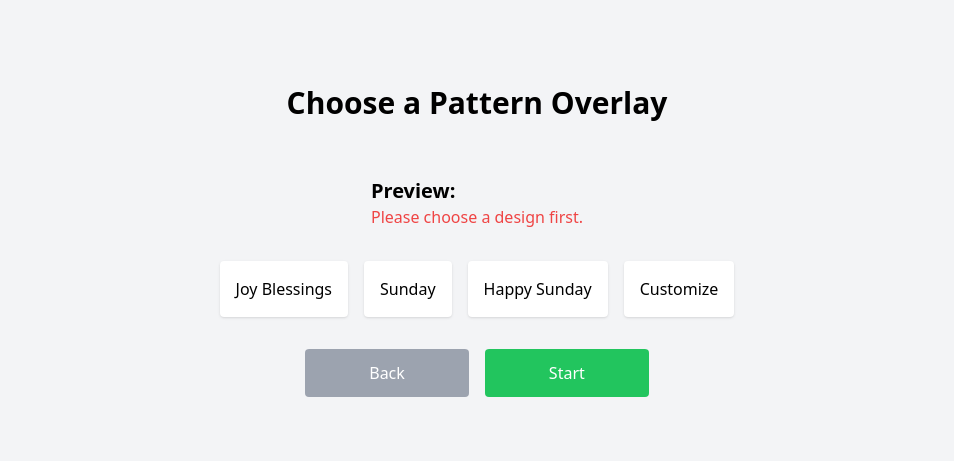
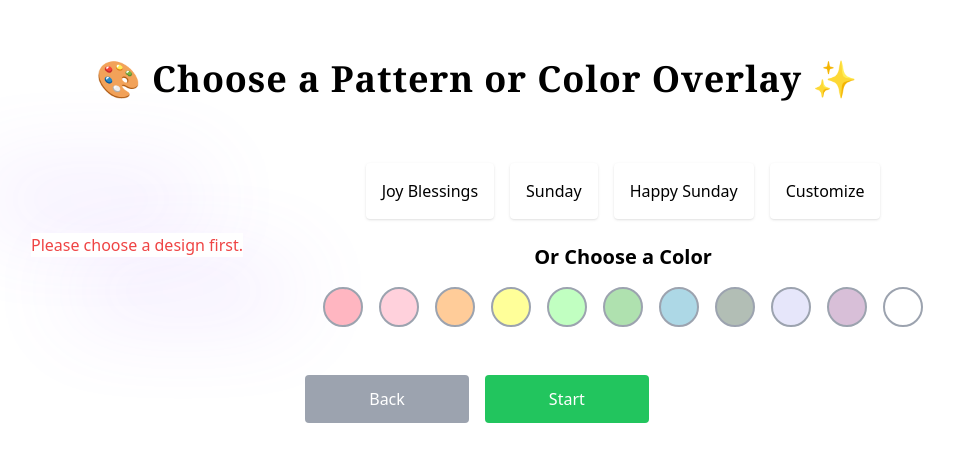
Before and after one commit to widiasamosir/Photo-Booth, a React (Vite) app: page /choose-pattern in a window 1280 px wide. Shown: the part 159-620 px from the top of the page, without its empty margins (163-1117 px from the left). Built offline with nearby package versions, Linux system fonts and the light colour scheme.

Commit message:
update the layouting and add color

```diff
--- a/src/App.jsx
+++ b/src/App.jsx
@@ -9,7 +9,7 @@ function App() {
     const [design, setDesign] = useState("");
     const [pattern, setPattern] = useState("");
     const [capturedImage, setCapturedImage] = useState(null);
-
+    const [color, setColor] = useState(null);
     return (
         <Router>
             <Routes>
@@ -21,13 +21,15 @@ function App() {
                     path="/choose-pattern"
                     element={
                         <ChoosePattern
+                            color={color}
+                            setColor={setColor}
                             setPattern={setPattern}
                             design={design} // Pass the selected design as a prop
                             pattern={pattern}
                         />
                     }
                 />
-                <Route path="/take-picture" element={<TakePicture design={design} pattern={pattern} setCapturedImage={setCapturedImage} />} />
+                <Route path="/take-picture" element={<TakePicture color={color} design={design} pattern={pattern} setCapturedImage={setCapturedImage} />} />
                 <Route
                     path="/download"
                     element={
--- a/src/components/ChoosePattern.jsx
+++ b/src/components/ChoosePattern.jsx
@@ -1,46 +1,37 @@
 import { useNavigate } from "react-router-dom";
 import { useState } from "react";
-import {FaArrowRight} from "react-icons/fa";
+import { FaArrowRight } from "react-icons/fa";
 
-function ChoosePattern({ setPattern, design, pattern }) {
+function ChoosePattern({ setPattern, setColor, design, pattern, color }) {
     const navigate = useNavigate();
-    const [customText, setCustomText] = useState(""); // State for storing custom text
-    const [isCustomizing, setIsCustomizing] = useState(false); // State to track if customizing is active
+    const [customText, setCustomText] = useState("");
+    const [isCustomizing, setIsCustomizing] = useState(false);
 
-    // Patterns with their corresponding image files
     const patterns = [
         { name: "Joy Blessings", img: "pattern-1.png" },
         { name: "Sunday", img: "pattern-2.png" },
         { name: "Happy Sunday", img: "pattern-3.png" }
     ];
 
-    // Render the photo strip preview based on the chosen design (vertical)
+    const colors = ["#FFB6C1", "#FFD1DC", "#FFCC99", "#FFFF99", "#C1FFC1", "#AFE1AF", "#ADD8E6", "#B2BEB5", "#E6E6FA", "#D8BFD8",  "#FFFFFF"];
     const renderStripPreview = (d) => {
         if (!d || d.indexOf('x') === -1) {
             return <div className="text-red-500">Invalid design format</div>;
         }
 
         const panels = Number(d.split('x')[0]);
-
         return (
-            <div className="flex flex-col justify-center items-center space-y-1 p-2 border-2 border-gray-300 rounded-lg shadow-lg bg-gray-50">
+            <div className={`flex flex-col justify-center items-center space-y-1 p-2 shadow-lg `}  style={{ backgroundColor: color || "white" }}>
                 {Array.from({ length: panels }).map((_, index) => (
                     <div
                         key={index}
-                        className="w-28 h-20 bg-white border-2 border-black rounded-lg transform hover:scale-110 transition duration-300 ease-in-out"
-                    >
-                        {/* Content for each panel can go here */}
-                    </div>
+                        className={`w-28 h-20 border-2 border-black rounded-lg transform hover:scale-110 transition duration-300 ease-in-out bg-white`}
+                    />
                 ))}
 
-                {/* Render pattern or custom text at the bottom */}
-                {pattern.img ? (
+                {pattern?.img ? (
                     <div className="mt-2">
-                        <img
-                            src={`/patterns/${pattern.img}`}
-                            alt={pattern.name}
-                            className="w-20 h-20 object-contain"
-                        />
+                        <img src={`/patterns/${pattern.img}`} alt={pattern.name} className="w-20 h-20 object-contain" />
                     </div>
                 ) : isCustomizing && customText ? (
                     <div className="mt-2 max-w-20 text-center text-lg font-semibold text-gray-700">
@@ -50,36 +41,51 @@ function ChoosePattern({ setPattern, design, pattern }) {
             </div>
         );
     };
+    const hexToRgba = (hex, opacity = 0.3) => {
+        // Remove '#' if present
+        hex = hex.replace('#', '');
+        const r = parseInt(hex.substring(0, 2), 16);
+        const g = parseInt(hex.substring(2, 4), 16);
+        const b = parseInt(hex.substring(4, 6), 16);
+        return `rgba(${r}, ${g}, ${b}, ${opacity})`;
+    };
 
+    const shadowColor = color ? hexToRgba(color, 0.3) : 'rgba(162, 102, 255, 0.3)';
     const handleCustomize = () => {
-        setIsCustomizing(true); // Activate custom text mode
+        setIsCustomizing(true);
         setPattern("");
     };
 
     return (
-        <div className="min-h-screen flex flex-col items-center justify-center bg-gray-100 space-y-8">
-            <h1 className="text-3xl font-bold mb-6">Choose a Pattern Overlay</h1>
-
-            {/* Show the preview of the selected strip design */}
-            <div className="mb-6">
-                <h2 className="text-xl font-semibold">Preview: {design}</h2>
-                {design ? renderStripPreview(design) : <div className="text-red-500">Please choose a design first.</div>}
+        <div
+            className="min-h-screen flex flex-col items-center justify-center bg-white space-y-6 mb-5">
+            <h1 className="text-4xl font-extrabold text-center text-black font-serif tracking-wide mb-10">
+                🎨 Choose a Pattern or Color Overlay ✨
+            </h1>
+            <div className="flex flex-row items-center justify-between space-x-20 ">
+                <div
+                    className=" mb-6 flex "
+                    style={{
+                        boxShadow: `46px 46px 92px ${shadowColor}, -46px -46px 92px ${shadowColor}`
+                    }}
+                >
+                    {design ? renderStripPreview(design) : (
+                        <div className="text-red-500">Please choose a design first.</div>
+                    )}
                 </div>
 
-            {/* Show the pattern options and Customize button */}
+                <div className="flex flex-col items-center justify-start ">
+
+
                     <div className="flex gap-4 mb-6">
                         {patterns.map((p) => (
                             <div
                                 key={p.name}
                                 onClick={() => {
-                            setPattern(p); // Set the selected pattern
-                            setIsCustomizing(false); // Disable custom text if a pattern is selected
+                                    setPattern(p);
+                                    setIsCustomizing(false);
                                 }}
-                        className={`p-4 bg-white rounded shadow cursor-pointer text-center ${
-                            pattern.name === p.name
-                                ? "bg-green-200"
-                                : "hover:bg-green-100"
-                        }`}
+                                className={`p-4 bg-white rounded shadow cursor-pointer text-center ${pattern?.name === p.name ? "bg-green-200" : "hover:bg-green-100"}`}
                             >
                                 {p.name}
                             </div>
@@ -87,21 +93,20 @@ function ChoosePattern({ setPattern, design, pattern }) {
 
                         <div
                             onClick={handleCustomize}
-                    className={`p-4 bg-white rounded shadow cursor-pointer text-center hover:bg-blue-100`}
+                            className="p-4 bg-white rounded shadow cursor-pointer text-center hover:bg-blue-100"
                         >
                             Customize
                         </div>
                     </div>
 
-            {/* Input field for custom text */}
                     {isCustomizing && (
-                <div className="mb-6 flex flex-row ">
+                        <div className="mb-6 flex flex-row">
                             <input
                                 type="text"
                                 value={customText}
                                 onChange={(e) => {
-                            setCustomText(e.target.value)
-                            setPattern({name: e.target.value, img: null})
+                                    setCustomText(e.target.value);
+                                    setPattern({name: e.target.value, img: null});
                                 }}
                                 placeholder="Enter your custom text"
                                 className="p-2 border-2 border-gray-300 rounded-lg"
@@ -110,7 +115,24 @@ function ChoosePattern({ setPattern, design, pattern }) {
                         </div>
                     )}
 
-            {/* Navigation buttons */}
+                    <h2 className="text-xl font-semibold mb-4">Or Choose a Color</h2>
+                    <div className="flex gap-4 mb-6">
+                        {colors.map((c) => (
+                            <div
+                                key={c}
+                                onClick={() => {
+                                    setColor(c);
+                                }}
+                                className="w-10 h-10 rounded-full cursor-pointer border-2 border-gray-400"
+                                style={{backgroundColor: c}}
+                            />
+                        ))}
+                    </div>
+
+                </div>
+            </div>
+
+
             <div className="flex flex-row gap-4 mb-6">
                 <button
                     onClick={() => navigate("/")}
--- a/src/components/TakePicture.jsx
+++ b/src/components/TakePicture.jsx
@@ -2,7 +2,7 @@ import { useRef, useState, useEffect } from "react";
 import { useNavigate } from "react-router-dom";
 import Webcam from "react-webcam";
 
-function TakePicture({ design, pattern, setCapturedImage }) {
+function TakePicture({ color, design, pattern, setCapturedImage }) {
     const webcamRef = useRef(null);
     const navigate = useNavigate();
 
@@ -76,7 +76,8 @@ function TakePicture({ design, pattern, setCapturedImage }) {
 
         try {
             // White Background
-            ctx.fillStyle = "#FFFFFF";
+            ctx.fillStyle = color || "#FFFFFF";
+
             ctx.fillRect(0, 0, canvas.width / scaleFactor, canvas.height / scaleFactor);
 
             // Load captured images
@@ -96,7 +97,7 @@ function TakePicture({ design, pattern, setCapturedImage }) {
                 const xPosition = horizontalPadding;
 
                 // Draw white background inside border
-                ctx.fillStyle = "#FFFFFF";
+                ctx.fillStyle = color || "#FFFFFF";
                 ctx.beginPath();
                 ctx.roundRect(xPosition + 2, yPosition + 2, panelWidth - 4, panelHeight - 4, cornerRadius);
                 ctx.fill();
@@ -185,6 +186,7 @@ function TakePicture({ design, pattern, setCapturedImage }) {
                     ctx.font = "bold 40px Arial";
                     ctx.textAlign = "center";
                     ctx.textBaseline = "middle";
+                    ctx.fillText(text,textX, yPosition + 30);
                     resolve();
                 });
 
@@ -207,11 +209,11 @@ function TakePicture({ design, pattern, setCapturedImage }) {
         const panels = Number(design.split("x")[0]);
 
         return (
-            <div className="flex flex-col justify-center items-center space-y-1 p-2 border-2 border-gray-300 rounded-lg shadow-lg bg-gray-50">
+            <div className="flex flex-col justify-center items-center space-y-1 p-2 border-2 border-gray-300 rounded-lg shadow-lg bg-gray-50"  style={{ backgroundColor: color || "white" }}>
                 {Array.from({ length: panels }).map((_, index) => (
                     <div
                         key={index}
-                        className="w-20 h-20 bg-white border-2 border-black rounded-lg transform hover:scale-110 transition duration-300 ease-in-out"
+                        className="w-20 h-20 bg-white border-2 border-black rounded-lg transform hover:scale-110 transition duration-300 ease-in-out "
                     >
                         {capturedImages[index] && (
                             <img
@@ -240,13 +242,30 @@ function TakePicture({ design, pattern, setCapturedImage }) {
             </div>
         );
     };
+    const hexToRgba = (hex, opacity = 0.3) => {
+        // Remove '#' if present
+        hex = hex.replace('#', '');
+        const r = parseInt(hex.substring(0, 2), 16);
+        const g = parseInt(hex.substring(2, 4), 16);
+        const b = parseInt(hex.substring(4, 6), 16);
+        return `rgba(${r}, ${g}, ${b}, ${opacity})`;
+    };
 
+    const shadowColor = color ? hexToRgba(color, 0.3) : 'rgba(162, 102, 255, 0.3)';
     return (
         <div className="min-h-screen flex flex-col items-center justify-center bg-gray-100">
-            <h1 className="text-3xl font-bold mb-6">Take a Picture</h1>
+            {!isCapturing && capturedImages.length===0 && (
+                <h1 className="text-3xl font-bold mb-24">Ready??? Take a Picture....</h1>
+
+            )}
+            {!isCapturing && capturedImages.length>0 && (
+                <h1 className="text-3xl font-bold mb-24">Done !! You can click next to download the image</h1>
+
+            )}
             <div className="flex flex-row items-center justify-center space-x-10 bg-gray-100">
 
                 <div className="flex flex-col mb-6">
+
                     {isCapturing && countdown > 0 && (
                         <div className="text-4xl text-center font-bold items-center justify-center text-red-500 mb-4">
                             {countdown}
@@ -257,7 +276,10 @@ function TakePicture({ design, pattern, setCapturedImage }) {
                         <Webcam
                             ref={webcamRef}
                             screenshotFormat="image/jpeg"
-                            className="rounded border-2 border-black shadow w-full max-w-sm aspect-[4/3]"
+                            className="rounded-3xl border-2 border-black shadow w-full max-w-sm aspect-[4/3]"
+                            style={{
+                                boxShadow: `46px 46px 92px ${shadowColor}, -46px -46px 92px ${shadowColor}`
+                            }}
                             videoConstraints={{
                                 facingMode: { exact: "user" },
                                 width: 640,
```
Also changed, not shown: src/components/ChooseDesign.jsx (+6 -4 lines), src/components/DownloadPage.jsx (+27 -10 lines). Lines whose indentation alone changed are shown as unchanged.
